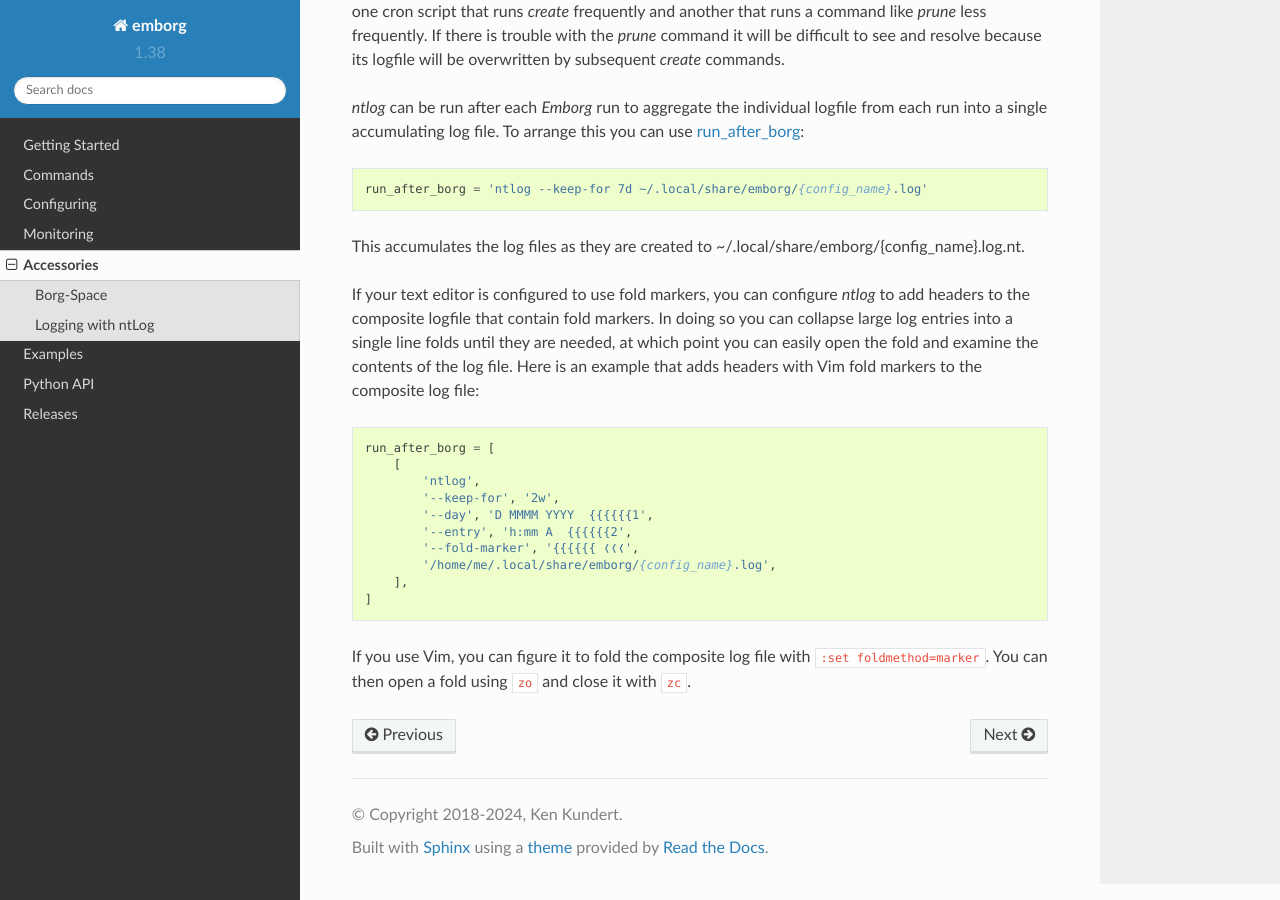
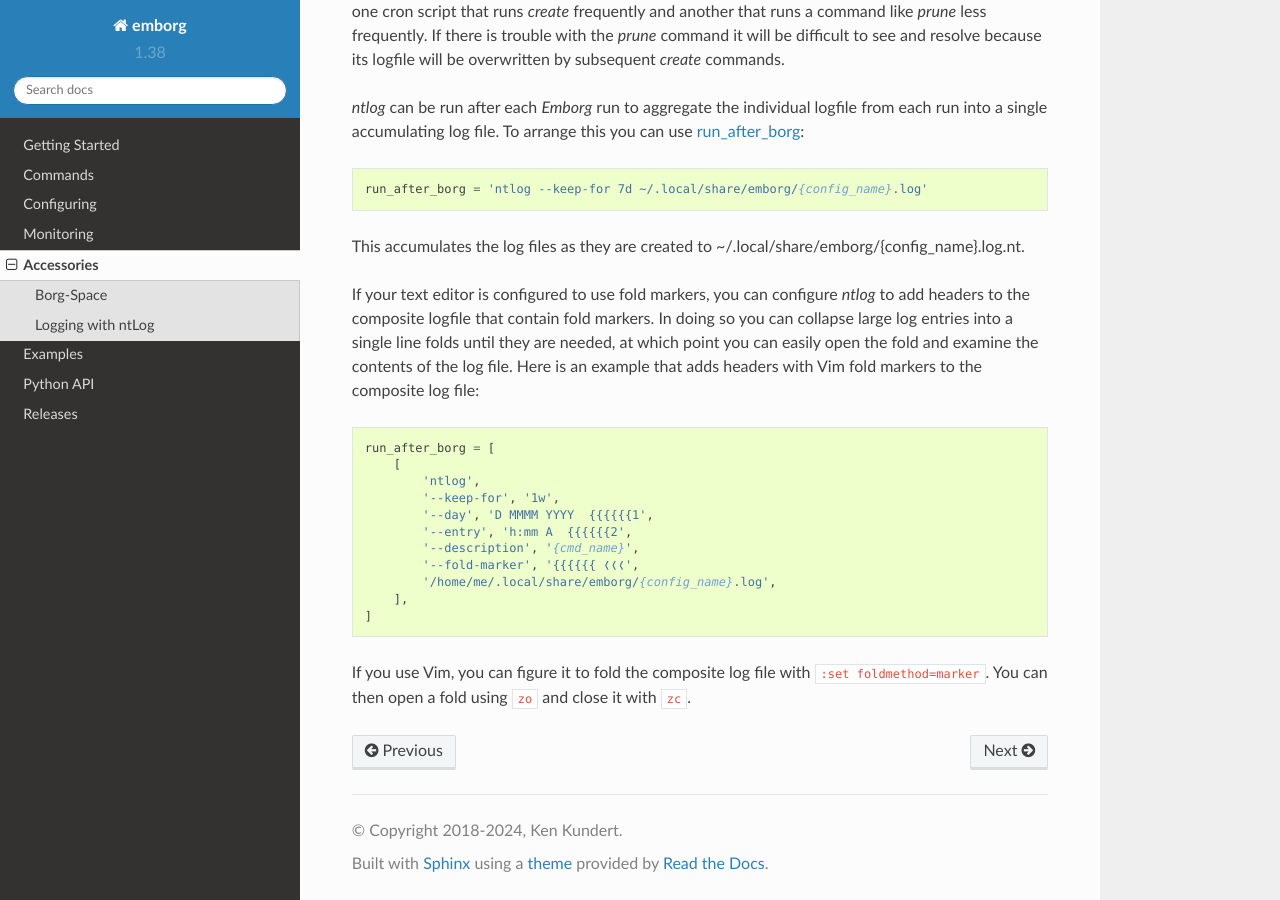
Before and after one commit to KenKundert/emborg, a Sphinx documentation site: the page built from doc/accessories.rst, in a window 1280 px wide and 900 px high, scrolled down 836 px. Built offline with Sphinx 7.4.7 and the Read the Docs theme 2.0.0, drawn with Linux system fonts in a browser that asks for light colours.

Commit message:
document new ntlog feature

```diff
--- a/doc/accessories.rst
+++ b/doc/accessories.rst
@@ -57,9 +57,10 @@ composite log file::
     run_after_borg = [
         [
             'ntlog',
-            '--keep-for', '2w',
+            '--keep-for', '1w',
             '--day', 'D MMMM YYYY  {{{{{{1',
             '--entry', 'h:mm A  {{{{{{2',
+            '--description', '{cmd_name}',
             '--fold-marker', '{{{{{{ ❬❬❬',
             '/home/me/.local/share/emborg/{config_name}.log',
         ],
```
